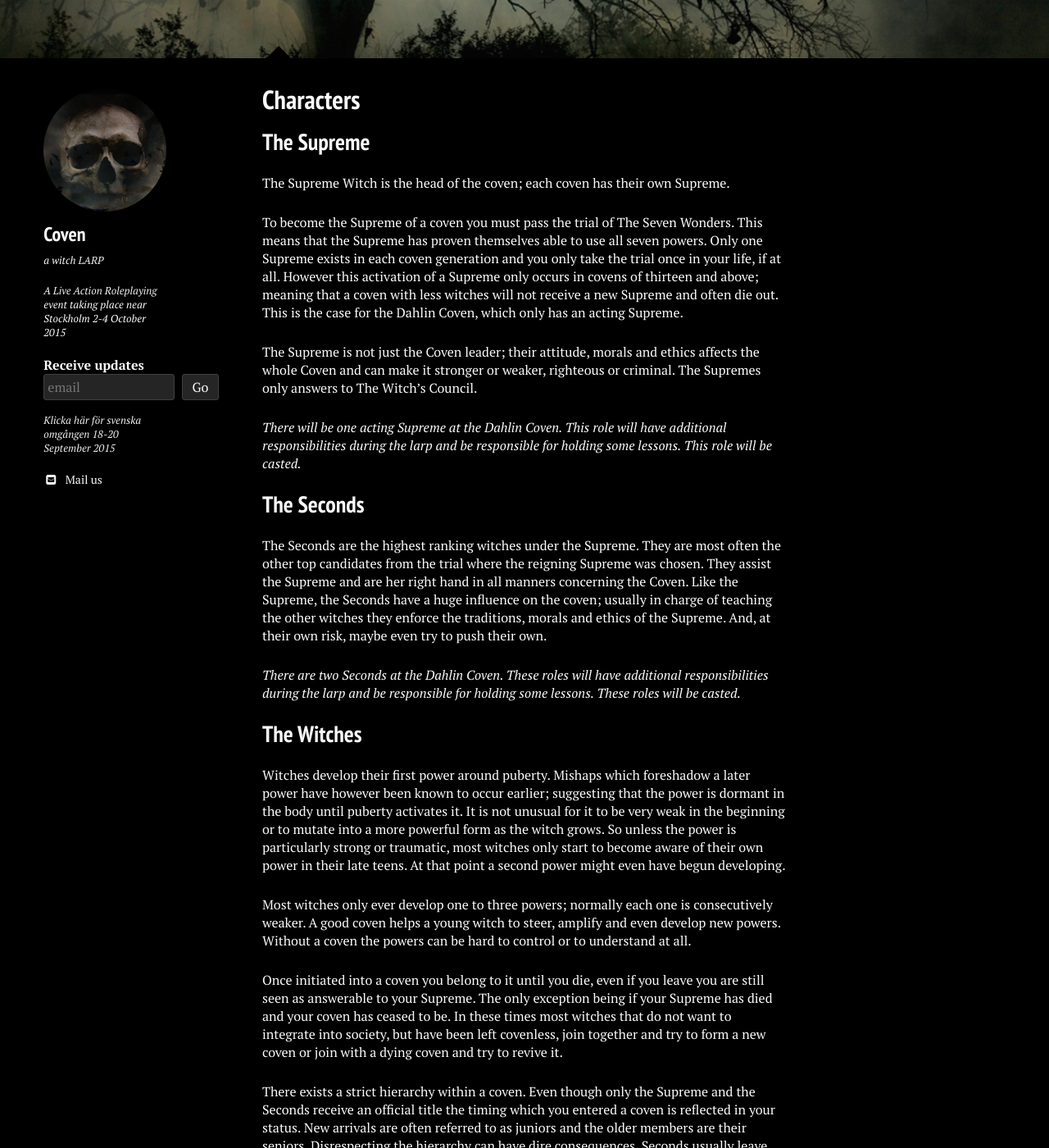
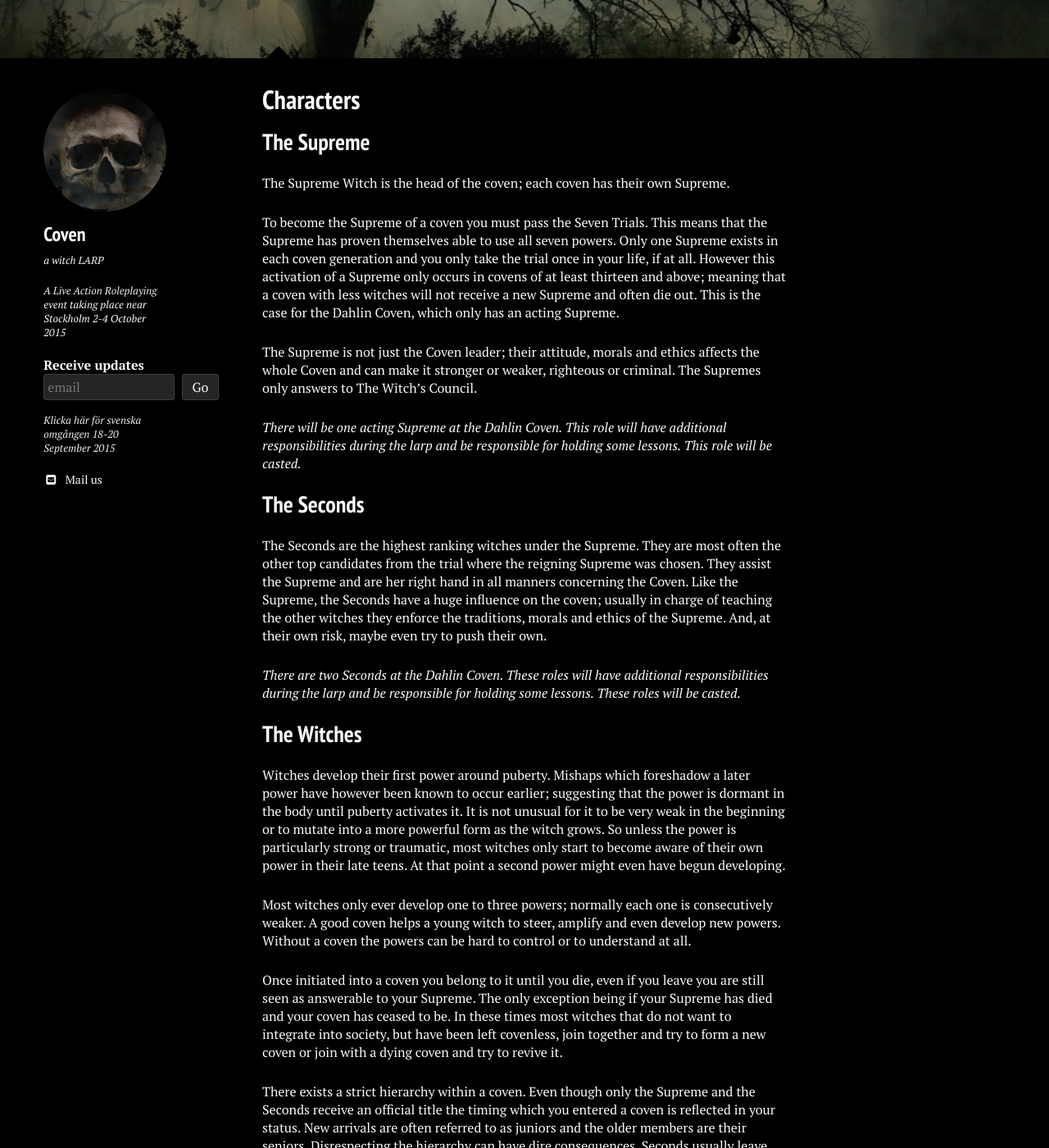
Before and after one commit to stanislavb/en.coven.nu, a Jekyll site: the page built from characters/index.md, in a window 1280 px wide and 1400 px high, scrolled down 419 px. Shown: the whole window at 82% size. Built offline with Jekyll 4.4.1, drawn with Linux system fonts in a browser that asks for light colours; nearby versions of some CDN libraries; some of the changed text lies outside the part shown.

Commit message:
Update index.md

```diff
--- a/characters/index.md
+++ b/characters/index.md
@@ -22,7 +22,7 @@ image:
 
 The Supreme Witch is the head of the coven; each coven has their own Supreme.
 
-To become the Supreme of a coven you must pass the trial of The Seven Wonders. This means that the Supreme has proven themselves able to use all seven powers. Only one Supreme exists in each coven generation and you only take the trial once in your life, if at all. However this activation of a Supreme only occurs in covens of thirteen and above; meaning that a coven with less witches will not receive a new Supreme and often die out. This is the case for the Dahlin Coven, which only has an acting Supreme.
+To become the Supreme of a coven you must pass the Seven Trials. This means that the Supreme has proven themselves able to use all seven powers. Only one Supreme exists in each coven generation and you only take the trial once in your life, if at all. However this activation of a Supreme only occurs in covens of at least thirteen and above; meaning that a coven with less witches will not receive a new Supreme and often die out. This is the case for the Dahlin Coven, which only has an acting Supreme.
 
 The Supreme is not just the Coven leader; their attitude, morals and ethics affects the whole Coven and can make it stronger or weaker, righteous or criminal. The Supremes only answers to The Witch’s Council.
 
```
Also changed, not shown: other parts of characters/index.md (+1 -1 lines).
